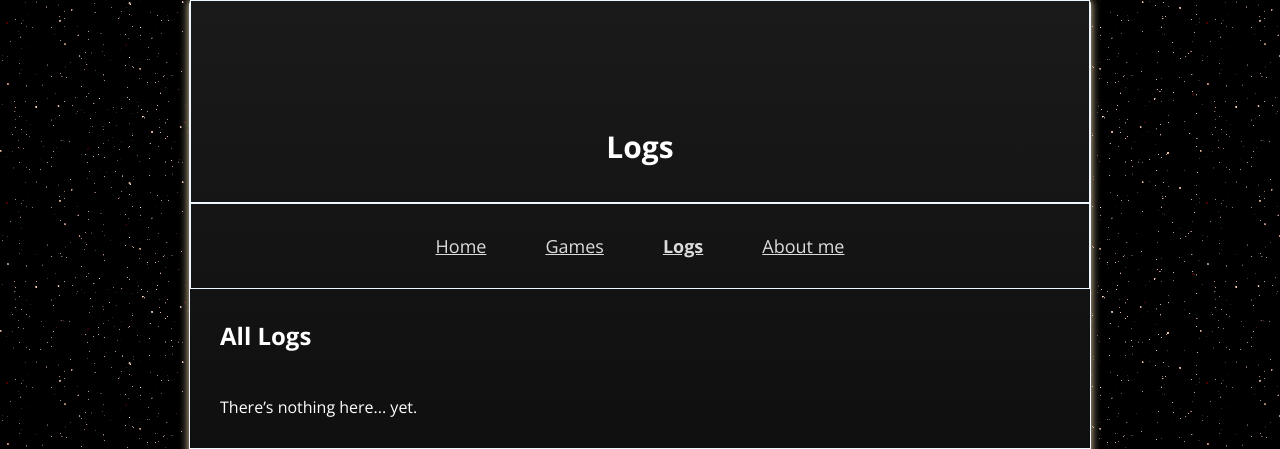
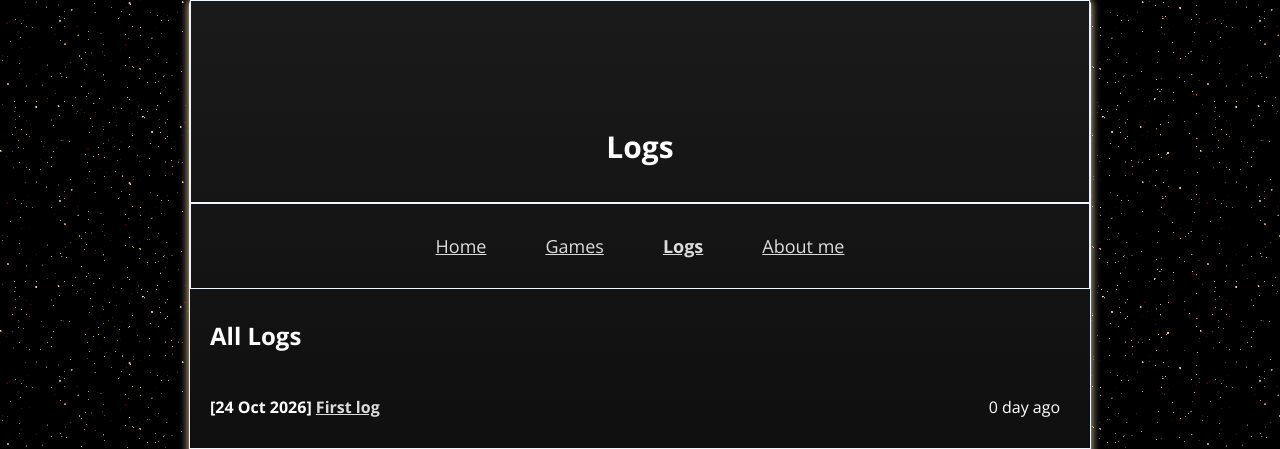
Before and after one commit to ArtemonFast/WebSite, a PHP site: page /logs/ in a window 1280 px wide. Shown: the part 101-550 px from the top of the page. Run offline with PHP 8.4, Linux system fonts and the light colour scheme.

Commit message:
Added first log. Added my own icon for site. 2

```diff
--- a/about.html
+++ b/about.html
@@ -3,7 +3,7 @@
 <head>
     <meta charset="UTF-8">
     <meta name="viewport" content="width=device-width, initial-scale=1.0">
-    <link rel="icon" href="res/images/favicon.ico">
+    <link rel="icon" href="/res/images/iocn.ico">
     <title>Artemon_Fast - About Me</title>
     <link rel="stylesheet" href="res/style/games.css">
     <!--Fonts-->
--- a/games/index.html
+++ b/games/index.html
@@ -3,7 +3,7 @@
 <head>
     <meta charset="UTF-8">
     <meta name="viewport" content="width=device-width, initial-scale=1.0">
-    <link rel="icon" href="res/images/favicon.ico">
+    <link rel="icon" href="/res/images/icon.ico">
     <title>Artemon_Fast - Games</title>
     <link rel="stylesheet" href="/res/style/games.css">
     <!--Fonts-->
@@ -47,9 +47,9 @@
         <footer>
             <ul style="align-self: center; text-align: center;">
                 <a href="#"><img src="/res/blinkie/c5.gif" alt="Press button"></a>
-                <a href="#" target="_blank"><img src="/res/blinkie/h3.gif" alt="html tutorial"></a>
+                <img src="/res/blinkie/h3.gif" alt="html tutorial">
                 <a href="#"><img src="/res/blinkie/a5.gif" alt="email me"></a>
-                <a href="#"><img src="/res/blinkie/a7.gif" alt="phone is sucks"></a>
+                <img src="/res/blinkie/a7.gif" alt="phone is sucks">
                 <a href="https://neocities.org/" target="_blank"><img src="/res/blinkie/e5.gif" alt="twiter is sucks. make a neocitties"></a>
             </ul>
         </footer>
--- a/info.html
+++ b/info.html
@@ -3,9 +3,9 @@
 <head>
     <meta charset="UTF-8">
     <meta name="viewport" content="width=device-width, initial-scale=1.0">
-    <link rel="icon" href="res/images/favicon.ico">
+    <link rel="icon" href="/res/images/icon.ico">
     <title>Artemon_Fast - Games</title>
-    <link rel="stylesheet" href="res/style/games.css">
+    <link rel="stylesheet" href="/res/style/games.css">
     <!--Fonts-->
     <link rel="preconnect" href="https://fonts.googleapis.com">
     <link rel="preconnect" href="https://fonts.gstatic.com" crossorigin>
--- a/logs/index.html
+++ b/logs/index.html
@@ -3,7 +3,7 @@
 <head>
     <meta charset="UTF-8">
     <meta name="viewport" content="width=device-width, initial-scale=1.0">
-    <link rel="icon" href="res/images/favicon.ico">
+    <link rel="icon" href="/res/images/icon.ico">
     <title>Artemon_Fast - Logs</title>
     <link rel="stylesheet" href="/res/style/logs.css">
     <!--Fonts-->
@@ -33,15 +33,18 @@
             </div>
         </navbar>
         <main>
-            <h2 style="margin: 30px 0 0 30px;">All Logs</h2>
+            <h2 style="margin: 30px 0 0 20px;">All Logs</h2>
             <br>
             <br>
-            <div style="margin: 0 0 30px 30px;">
+            <div style="margin: 0 0 30px 0;">
                 <!--<div class="game">
                     <div>[11 Oct 2010]<a href="#">Test game</a></div>
                     <div class="data">5856 day ago</div>
                 </div>-->
-                There’s nothing here... yet.
+                <div class="logs">
+                    <div><b>[24 Oct 2026]</b> <a href="/logs/log_0/"><b>First log</b></a></div>
+                    <div class="data">0 day ago</div>
+                </div>
             </div>
         </main>
         <footer>
--- a/logs/logs_template.html
+++ b/logs/logs_template.html
@@ -3,7 +3,7 @@
 <head>
     <meta charset="UTF-8">
     <meta name="viewport" content="width=device-width, initial-scale=1.0">
-    <link rel="icon" href="res/images/favicon.ico">
+    <link rel="icon" href="/res/images/icon.ico">
     <title>Logs number</title>
     <link rel="stylesheet" href="/res/style/logs.css">
     <!--Fonts-->
--- a/res/style/logs.css
+++ b/res/style/logs.css
@@ -79,11 +79,11 @@ footer {
     border-color: aliceblue;
 }
 
-.game {
+.logs {
     display: flex;
     flex-direction: row;
     justify-content: space-between;
-    margin: 0 0 10px 30px;
+    margin: 0 0 10px 20px;
     font-size: 16px;
 }
 
```
Also changed, not shown: index.html (+4 -4 lines), logs/log_0/index.html (added, +35 -0 lines).
